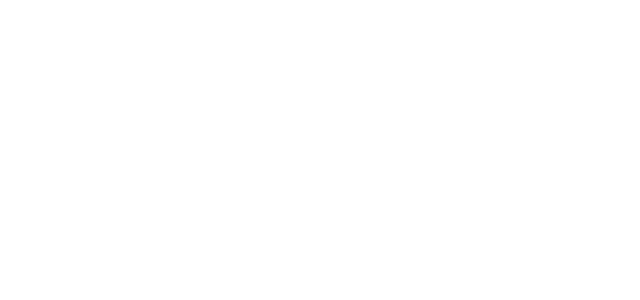
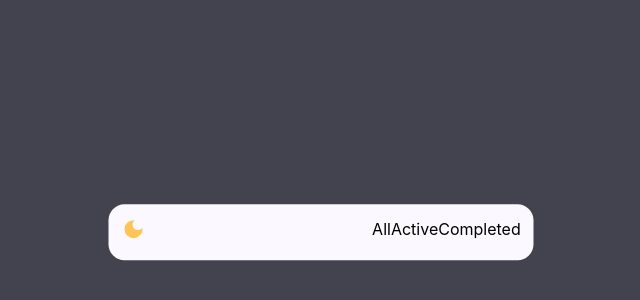
Before and after one commit to leechanggi/study_react_todo, a React (Create React App) app: page / in a window 1280 px wide. Shown: the part 168-468 px from the top of the page, without its empty margins (319-959 px from the left). Built offline with nearby package versions, Linux system fonts and the light colour scheme.

Commit message:
퍼블리싱

```diff
--- a/package.json
+++ b/package.json
@@ -10,8 +10,11 @@
     "@types/node": "^16.18.36",
     "@types/react": "^18.2.12",
     "@types/react-dom": "^18.2.5",
+    "@types/react-router": "^5.1.20",
     "react": "^18.2.0",
     "react-dom": "^18.2.0",
+    "react-icons": "^4.9.0",
+    "react-router": "^6.13.0",
     "react-scripts": "5.0.1",
     "sass": "^1.63.4",
     "typescript": "^4.9.5",
--- a/src/App.scss
+++ b/src/App.scss
@@ -0,0 +1,9 @@
+@charset 'UTF-8';
+@use './style/common/variable' as *;
+@use './style/common/reset' as *;
+@use './style/common/container' as *;
+@use './style/util/box' as *;
+
+.App {
+  background-color: var(--background-color);
+}
--- a/src/App.tsx
+++ b/src/App.tsx
@@ -1,8 +1,14 @@
 import React from 'react';
 import './App.scss';
 
+import Container from './components/common/Container';
+
 function App() {
-  return <div className="App"></div>;
+  return (
+    <div className="App">
+      <Container></Container>
+    </div>
+  );
 }
 
 export default App;
--- /dev/null
+++ b/src/components/common/Container.tsx
@@ -0,0 +1,11 @@
+import React from 'react';
+
+import { Box } from '../util/Box';
+
+export default function Container() {
+  return (
+    <div id="container">
+      <Box />
+    </div>
+  );
+}
--- /dev/null
+++ b/src/components/util/Box.tsx
@@ -0,0 +1,21 @@
+import React from 'react';
+import { MdDarkMode } from 'react-icons/md';
+
+export const Box = () => {
+  return (
+    <div className="box">
+      <div className="box_header">
+        <button className="box_header_button" type="button">
+          <MdDarkMode size={24} color="#ffc457" title="다크 테마로 변경하기" />
+        </button>
+        <div className="box_header-navi">
+          <button type="button">All</button>
+          <button type="button">Active</button>
+          <button type="button">Completed</button>
+        </div>
+      </div>
+      <div className="box_content"></div>
+      <div className="box_footer"></div>
+    </div>
+  );
+};
--- /dev/null
+++ b/src/style/common/_container.scss
@@ -0,0 +1,4 @@
+#container {
+  position: relative;
+  min-height: 100vh;
+}
--- /dev/null
+++ b/src/style/common/_reset.scss
@@ -0,0 +1,110 @@
+body,
+button,
+dd,
+dl,
+dt,
+fieldset,
+form,
+h1,
+h2,
+h3,
+h4,
+h5,
+h6,
+input,
+legend,
+li,
+ol,
+p,
+select,
+table,
+td,
+textarea,
+th,
+ul {
+  margin: 0;
+  padding: 0;
+}
+body,
+button,
+input,
+select,
+table,
+textarea {
+  font-family: -apple-system, BlinkMacSystemFont, 'Malgun Gothic', '맑은 고딕', helvetica,
+    'Apple SD Gothic Neo', sans-serif;
+  font-size: 16px;
+  line-height: 1.5;
+}
+h1,
+h2,
+h3,
+h4,
+h5,
+h6 {
+  font-size: inherit;
+  line-height: inherit;
+}
+textarea {
+  word-wrap: break-word;
+  word-break: keep-all;
+  border: 0;
+  background-color: transparent;
+  -webkit-backface-visibility: hidden;
+  backface-visibility: hidden;
+}
+button,
+input {
+  border: 0;
+  -webkit-border-radius: 0;
+  border-radius: 0;
+}
+button {
+  background-color: transparent;
+  cursor: pointer;
+}
+fieldset,
+img {
+  border: 0;
+}
+img {
+  vertical-align: top;
+}
+ol,
+ul {
+  list-style: none;
+}
+address,
+em {
+  font-style: normal;
+}
+a {
+  text-decoration: none;
+  color: inherit;
+}
+a:hover {
+  text-decoration: underline;
+}
+iframe {
+  overflow: hidden;
+  margin: 0;
+  padding: 0;
+  vertical-align: top;
+  border: 0;
+}
+mark {
+  background-color: transparent;
+}
+i {
+  font-style: normal;
+}
+.sr-only {
+  position: absolute;
+  overflow: hidden;
+  clip: rect(0, 0, 0, 0);
+  width: 1px;
+  height: 1px;
+  margin: -1px;
+  padding: 0;
+  border: 0;
+}
--- /dev/null
+++ b/src/style/common/_variable.scss
@@ -0,0 +1,16 @@
+body,
+body[data-theme='light'] {
+  --background-color: #43434f;
+  --font-color: #000000;
+  --main-color: #ffc457;
+  --box-color-100: #fcf8ff;
+  --box-color-200: #f5f4f6;
+}
+
+body[data-theme='dark'] {
+  --background-color: #464555;
+  --font-color: #ffffff;
+  --main-color: #ffc457;
+  --box-color-100: #474664;
+  --box-color-200: #1a1b35;
+}
--- /dev/null
+++ b/src/style/util/_box.scss
@@ -0,0 +1,21 @@
+.box {
+  position: absolute;
+  top: 50%;
+  left: 50%;
+  width: 100%;
+  max-width: 425px;
+  transform: translate(-50%, -50%);
+  border-radius: 1rem;
+  background-color: var(--box-color-100);
+  &_header {
+    display: flex;
+    justify-content: space-between;
+    padding: 0.8rem;
+    &_button {
+    }
+  }
+  &_content {
+  }
+  &_footer {
+  }
+}
```
Also changed, not shown: 1 other file (tests, documents, lock files or other folders).
